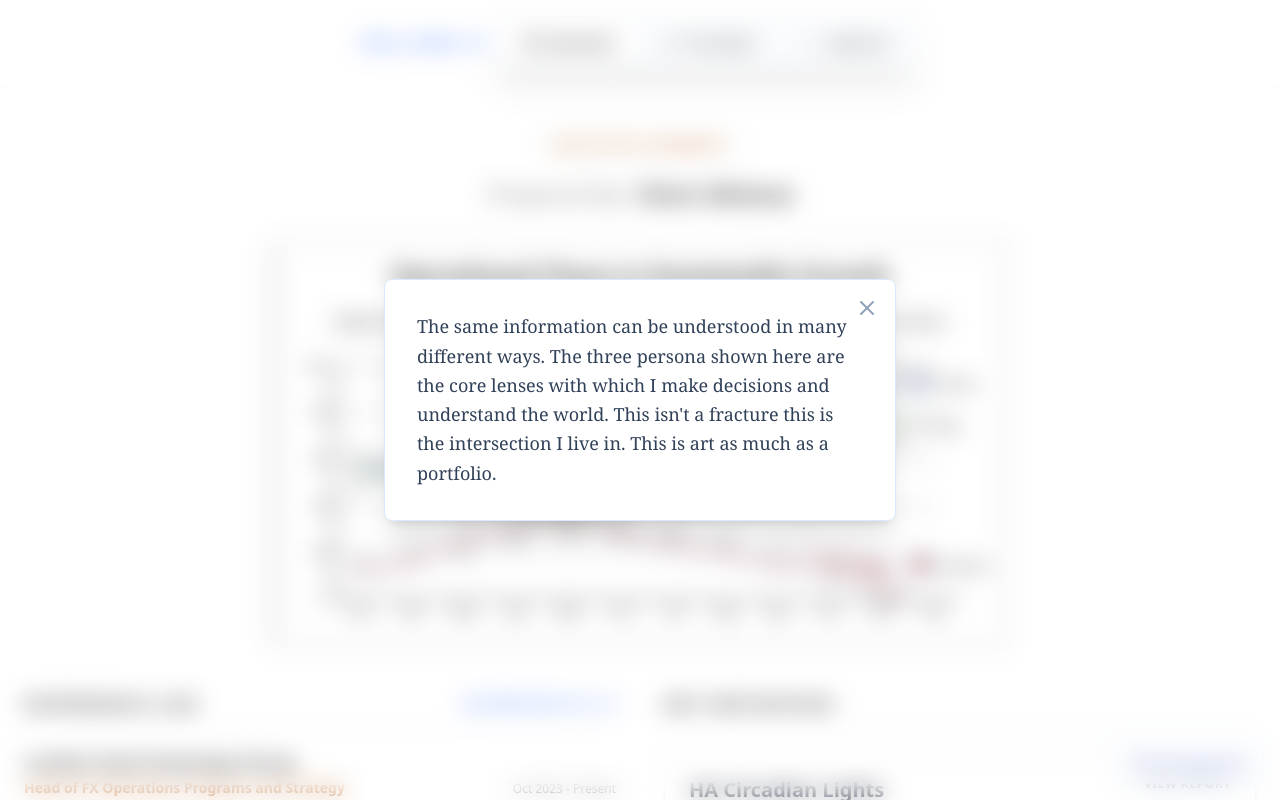
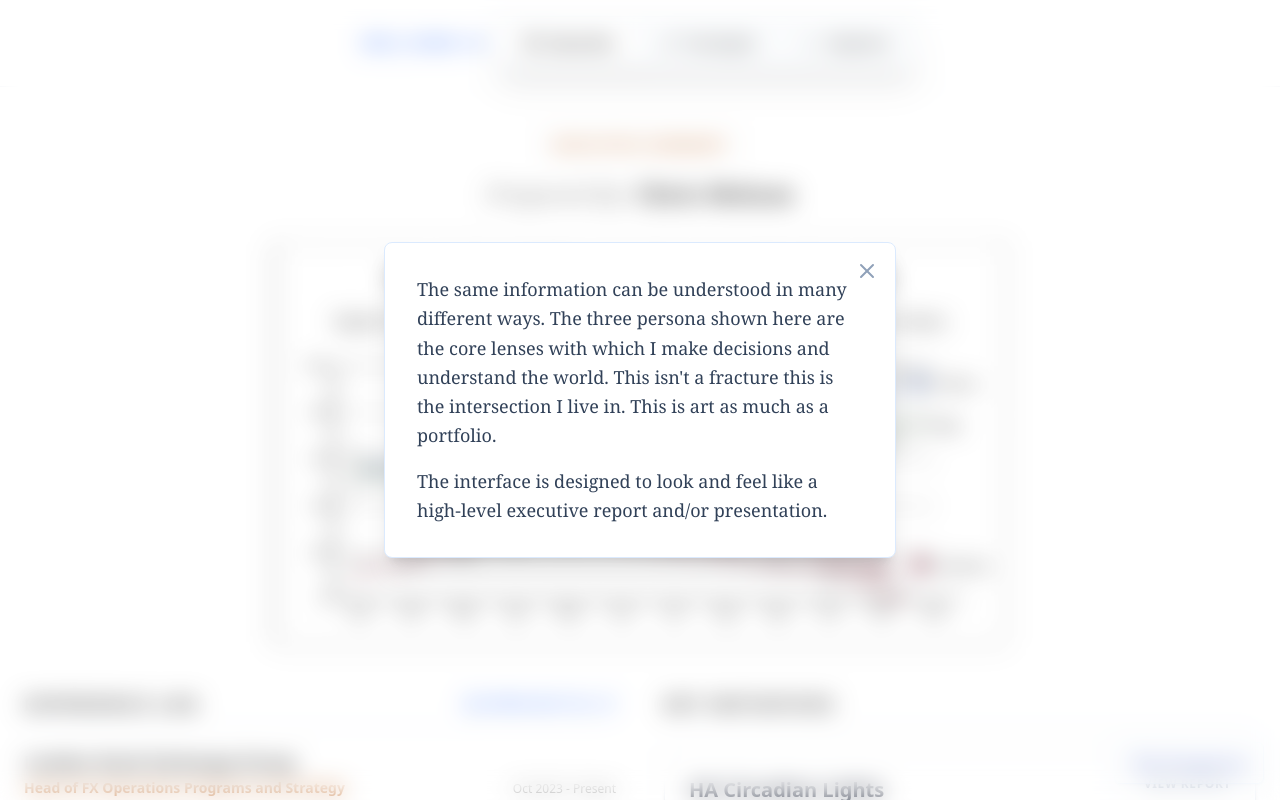
Before and after one commit to mels0n/aboutme, a Next.js app: page / in a window 1280 px wide. Both pictures are taken after a click on the button "The Prospectus". Shown: the top 800 px of the page. Built offline with nearby package versions, Linux system fonts and the light colour scheme; no server answers.

Commit message:
feat: introduce persona explanation component with context-aware button and modal.

```diff
--- a/src/features/persona-explanation/ui/PersonaExplanation.tsx
+++ b/src/features/persona-explanation/ui/PersonaExplanation.tsx
@@ -40,6 +40,15 @@ export function PersonaExplanation() {
         executive: "The Prospectus",
         strategist: "The Player Aid",
         engineer: "$ man whoami"
+    }[mode];
+
+    /**
+     * Context-specific explanation text displayed in the modal.
+     */
+    const explanationText = {
+        executive: "The interface is designed to look and feel like a high-level executive report and/or presentation.",
+        strategist: "The interface is designed to read like an RPG character sheet or board game player mat, featuring artifacts reminiscent of Magic: The Gathering.",
+        engineer: "The interface is designed to feel like a Linux CLI and/or coding environment."
     }[mode];
 
     /**
@@ -155,8 +164,11 @@ export function PersonaExplanation() {
                             </button>
 
                             <div className={cn("text-lg leading-relaxed", styles.text)} id="persona-modal-desc">
+                                <p className="mb-4">
+                                    The same information can be understood in many different ways. The three persona shown here are the core lenses with which I make decisions and understand the world. This isn't a fracture this is the intersection I live in. This is art as much as a portfolio.
+                                </p>
                                 <p>
-                                    The same information can be understood in many different ways. The three persona shown here are the core lenses with which I make decisions and understand the world. This isn't a fracture this is the intersection I live in. This is art as much as a portfolio.
+                                    {explanationText}
                                 </p>
                             </div>
                         </motion.div>
```
